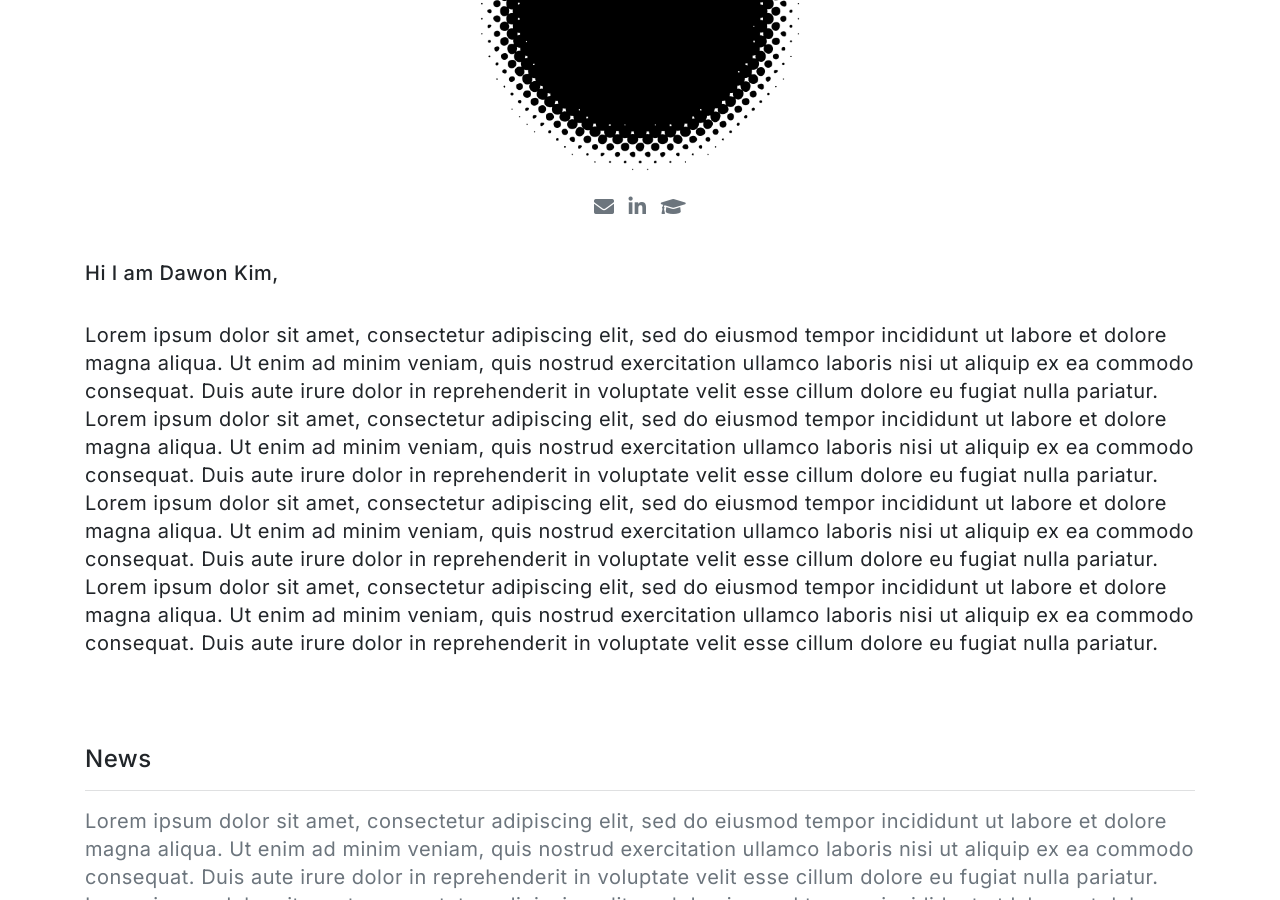
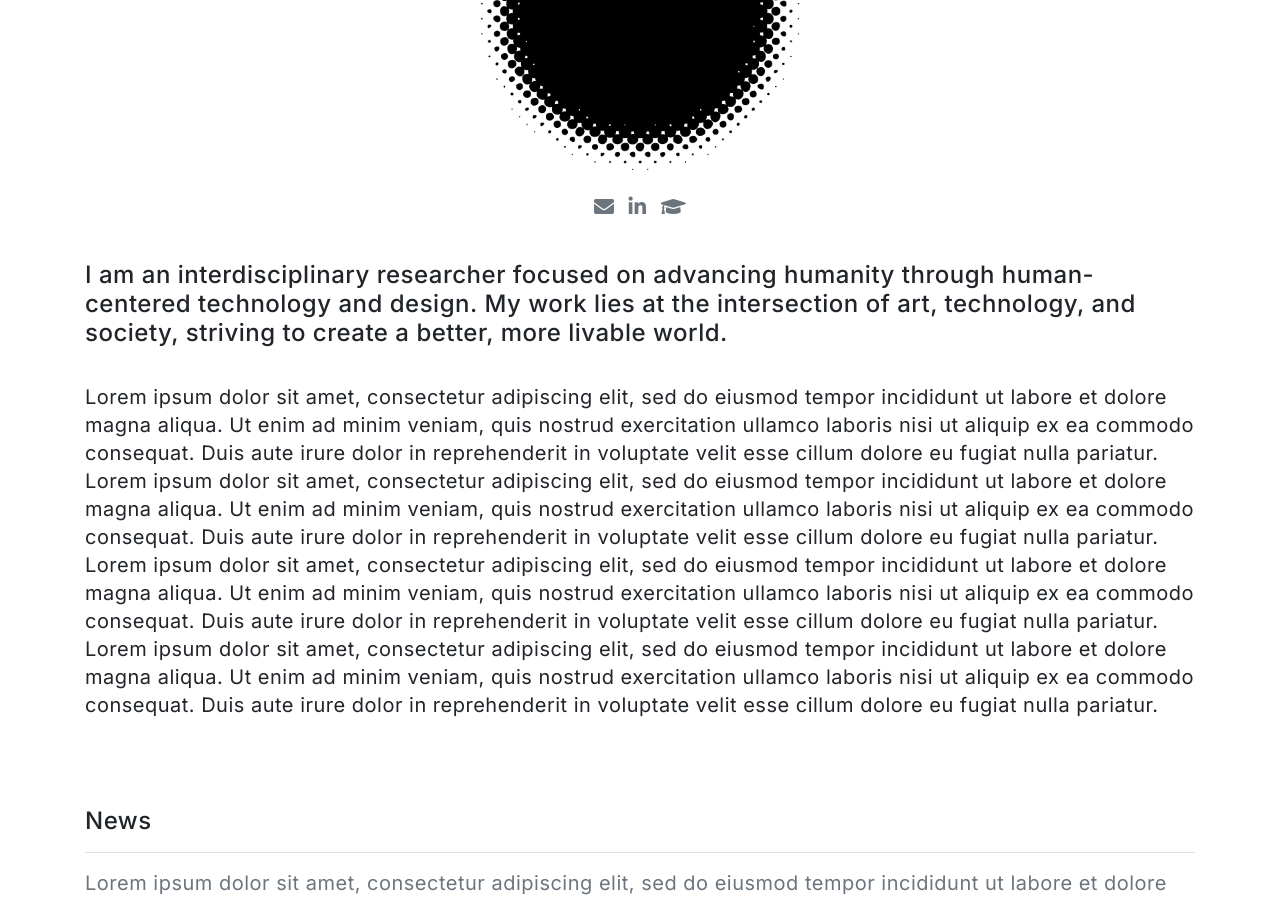
Before and after one commit to dawonkimhci/dawonkimhci.github.io, a Jekyll site: the page built from pages/index.md, in a window 1280 px wide and 900 px high, scrolled down 322 px. Built offline with Jekyll 4.4.1, drawn with Linux system fonts in a browser that asks for light colours.

Commit message:
Update index.md

```diff
--- a/pages/index.md
+++ b/pages/index.md
@@ -7,7 +7,7 @@ permalink: /
 
 
 <p class="text-muted wow animated fadeIn" data-wow-delay=".25s">
-<h5>Hi I am {{ site.author.name }},</h5><br>
+<h4>I am an interdisciplinary researcher focused on advancing humanity through human-centered technology and design. My work lies at the intersection of art, technology, and society, striving to create a better, more livable world.</h4><br>
 Lorem ipsum dolor sit amet, consectetur adipiscing elit, sed do eiusmod tempor incididunt ut labore et dolore magna aliqua. Ut enim ad minim veniam, quis nostrud exercitation ullamco laboris nisi ut aliquip ex ea commodo consequat. Duis aute irure dolor in reprehenderit in voluptate velit esse cillum dolore eu fugiat nulla pariatur.
 Lorem ipsum dolor sit amet, consectetur adipiscing elit, sed do eiusmod tempor incididunt ut labore et dolore magna aliqua. Ut enim ad minim veniam, quis nostrud exercitation ullamco laboris nisi ut aliquip ex ea commodo consequat. Duis aute irure dolor in reprehenderit in voluptate velit esse cillum dolore eu fugiat nulla pariatur.
 Lorem ipsum dolor sit amet, consectetur adipiscing elit, sed do eiusmod tempor incididunt ut labore et dolore magna aliqua. Ut enim ad minim veniam, quis nostrud exercitation ullamco laboris nisi ut aliquip ex ea commodo consequat. Duis aute irure dolor in reprehenderit in voluptate velit esse cillum dolore eu fugiat nulla pariatur.
```
